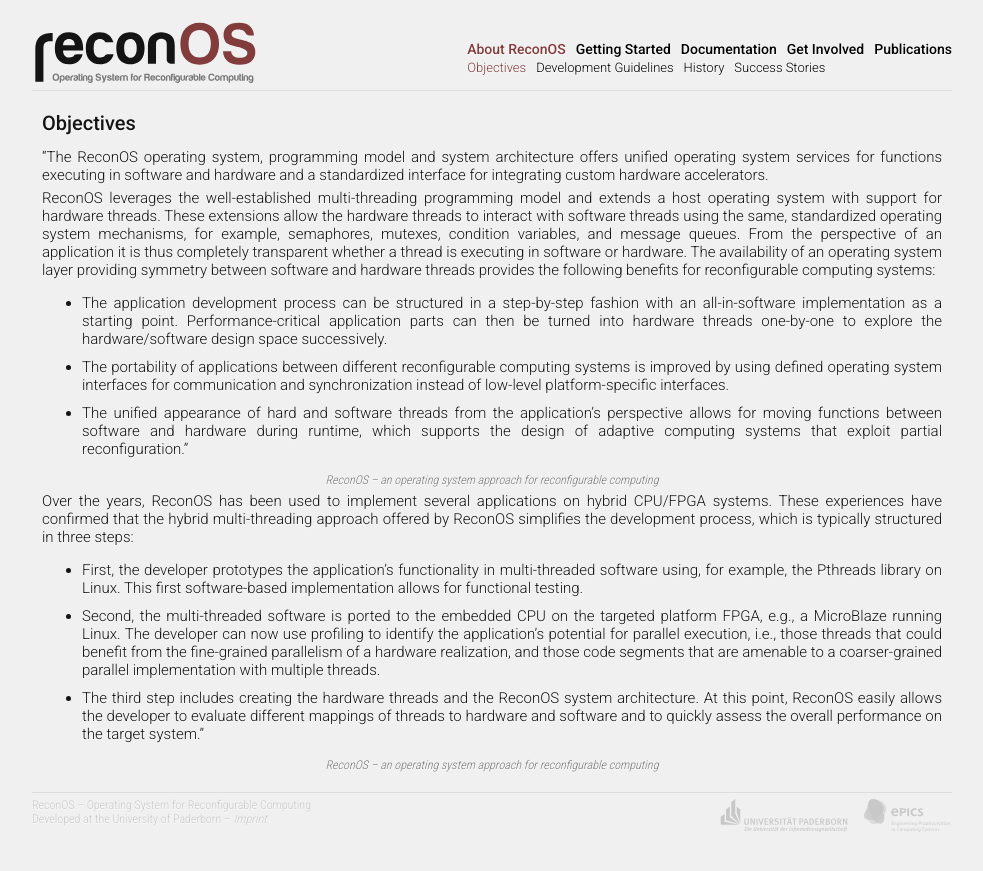
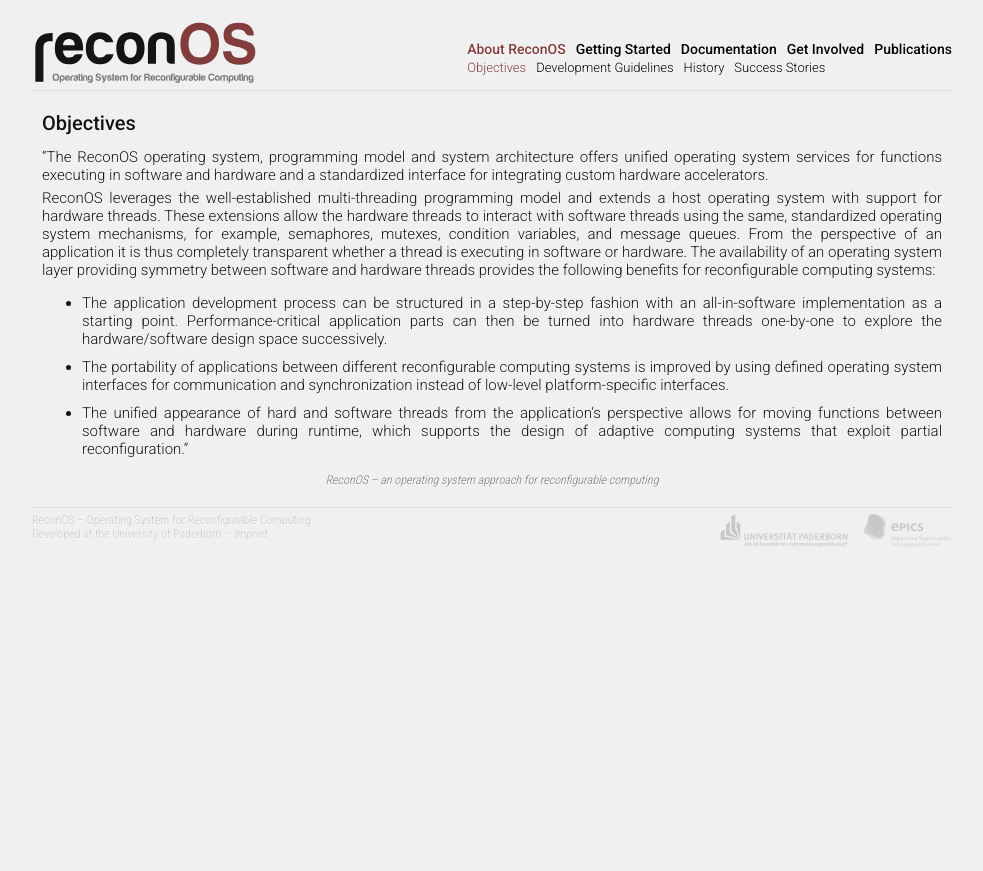
Before and after one commit to ReconOS/reconos.github.io, a Jekyll site: the page built from about/objectives/index.md, in a window 1280 px wide. Shown: the top 871 px of the page, without its empty margins (148-1131 px from the left). Built offline with Jekyll 4.4.1, drawn with Linux system fonts in a browser that asks for light colours; Markdown is read by kramdown in place of the engine named in the settings.

Commit message:
removed duplicated content

```diff
--- a/about/objectives/index.md
+++ b/about/objectives/index.md
@@ -15,14 +15,3 @@ ReconOS leverages the well-established multi-threading programming model and ext
 * The unified appearance of hard and software threads from the application's perspective allows for moving functions between software and hardware during runtime, which supports the design of adaptive computing systems that exploit partial reconfiguration."
 
 <cite>ReconOS – an operating system approach for reconfigurable computing</cite>
-
-
-Over the years, ReconOS has been used to implement several applications on hybrid CPU/FPGA systems. These experiences have confirmed that the hybrid multi-threading approach offered by ReconOS simplifies the development process, which is typically structured in three steps:
-
-* First, the developer prototypes the application's functionality in multi-threaded software using, for example, the Pthreads library on Linux. This first software-based implementation allows for functional testing.
-
-* Second, the multi-threaded software is ported to the embedded CPU on the targeted platform FPGA, e.g., a MicroBlaze running Linux. The developer can now use profiling to identify the application's potential for parallel execution, i.e., those threads that could benefit from the fine-grained parallelism of a hardware realization, and those code segments that are amenable to a coarser-grained parallel implementation with multiple threads.
-
-* The third step includes creating the hardware threads and the ReconOS system architecture. At this point, ReconOS easily allows the developer to evaluate different mappings of threads to hardware and software and to quickly assess the overall performance on the target system."
-
-<cite>ReconOS – an operating system approach for reconfigurable computing</cite>
```
